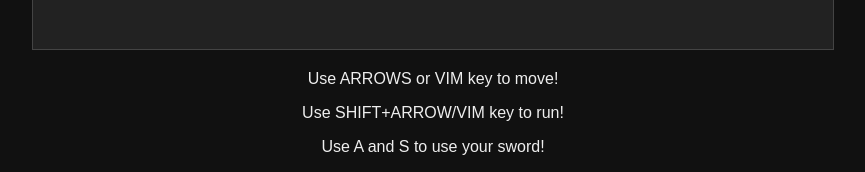
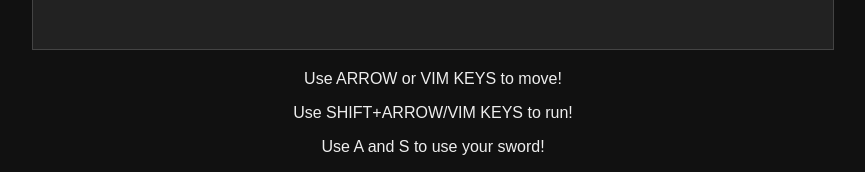
Before and after one commit to andrewthecodertx/javascript-dungeon, a website: page index.html in a window 1280 px wide. Shown: the part 560-732 px from the top of the page, without its empty margins (207-1072 px from the left). Drawn offline with Linux system fonts and the light colour scheme.

Commit message:
update instructions

```diff
--- a/index.html
+++ b/index.html
@@ -10,8 +10,8 @@
 <body>
   <canvas id="gameCanvas" width="800" height="600"></canvas>
   <div>
-    <p>Use ARROWS or VIM key to move!</p>
-    <p>Use SHIFT+ARROW/VIM key to run!</p>
+    <p>Use ARROW or VIM KEYS to move!</p>
+    <p>Use SHIFT+ARROW/VIM KEYS to run!</p>
     <p>Use A and S to use your sword!</p>
   </div>
   <footer>
```
